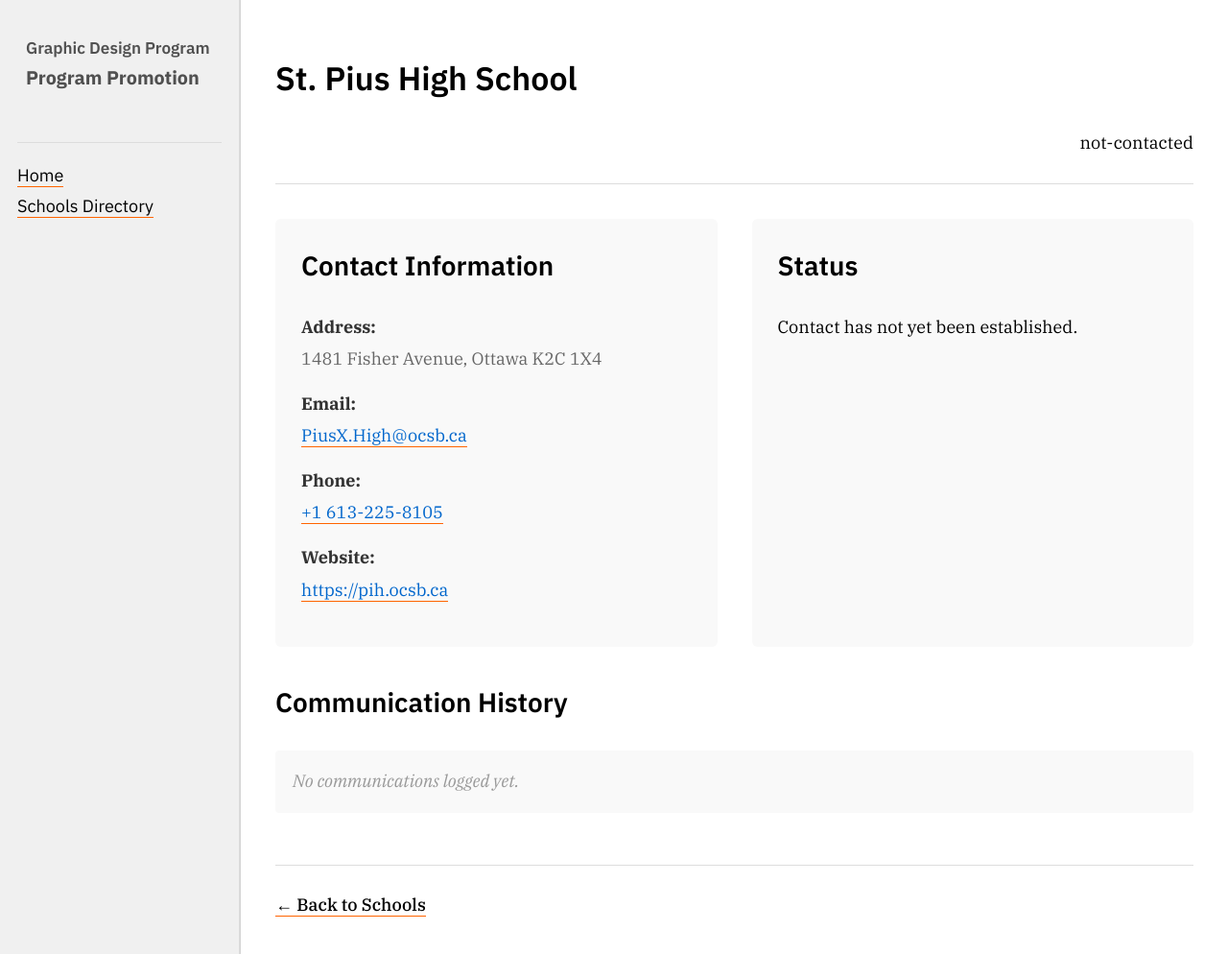
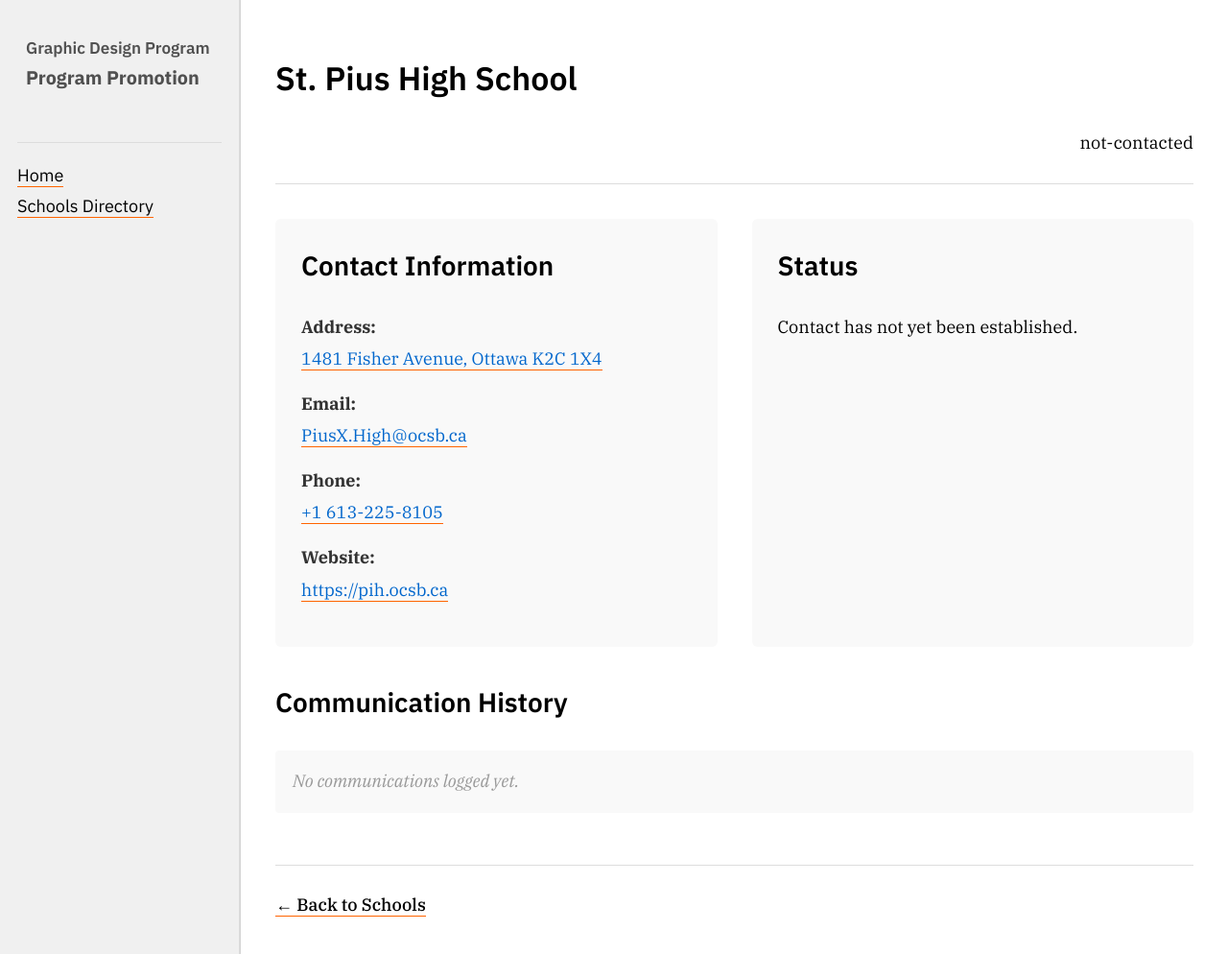
Before and after one commit to AlainParadis/program-promotion, a Jekyll site: the page built from _schools/st-pius-high-school.md, in a window 1280 px wide and 994 px high. Shown: the whole window at 96% size. Built offline with Jekyll 4.4.1, drawn with Linux system fonts in a browser that asks for light colours.

Commit message:
Link school address to map
Wraps the displayed school address in an anchor that links to page.contact.map and opens in a new tab, making the address clickable in the _layouts/school.html template. Assumes page.contact.map is provided.

```diff
--- a/_layouts/school.html
+++ b/_layouts/school.html
@@ -21,7 +21,7 @@ layout: default
 			{% if page.contact.address %}
 			<div class="contact-section">
 				<strong>Address:</strong>
-				<p>{{ page.contact.address }}</p>
+				<p><a href="{{ page.contact.map }}" target="_blank">{{ page.contact.address }}</a></p>
 			</div>
 			{% endif %}
 
```
